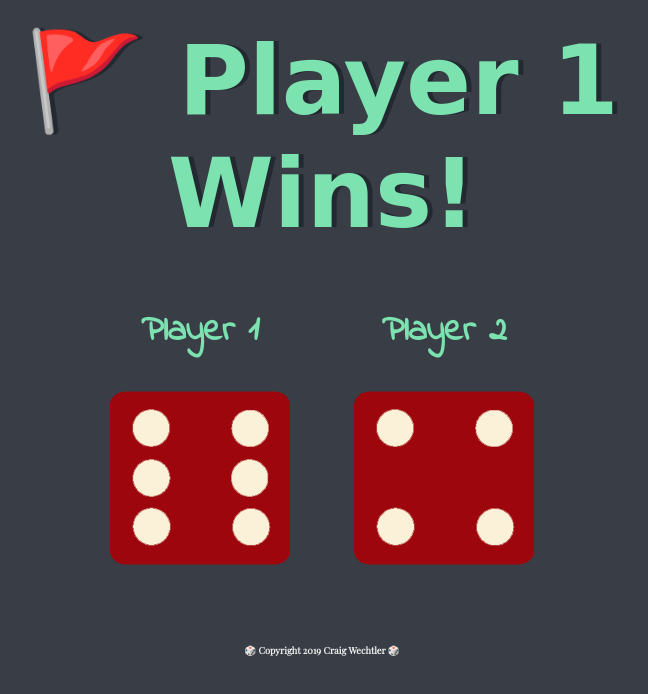
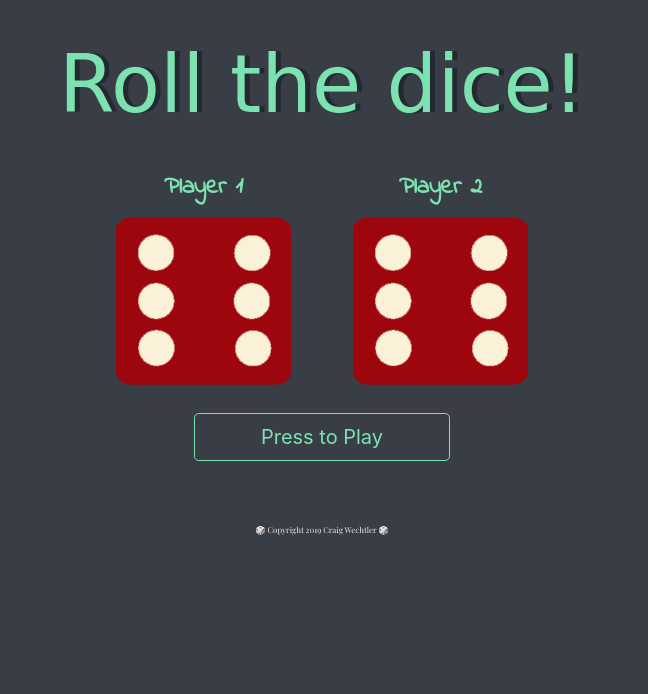
Before and after one commit to cwechtler/Dice-Game, a plain HTML site: page index.html in a window 1280 px wide. Shown: the whole page, without its empty margins (318-966 px from the left). Drawn offline with nearby package versions, Linux system fonts and the light colour scheme; a web font is replaced by a local one.

Commit message:
Add Bootstrap & Button Function

```diff
--- a/index.html
+++ b/index.html
@@ -5,22 +5,28 @@
   <meta charset="utf-8">
   <title>Dice Game</title>
   <link href="https://fonts.googleapis.com/css?family=Indie+Flower|Merienda+One|Playfair+Display" rel="stylesheet">
+  <link rel="stylesheet" href="https://stackpath.bootstrapcdn.com/bootstrap/4.3.1/css/bootstrap.min.css" integrity="sha384-ggOyR0iXCbMQv3Xipma34MD+dH/1fQ784/j6cY/iJTQUOhcWr7x9JvoRxT2MZw1T" crossorigin="anonymous">
   <link rel="stylesheet" href="styles.css">
 </head>
 
 <body>
   <div class="container">
-    <h1>Refresh Me</h1>
+    <h1>Roll the dice!</h1>
     <div class="dice">
       <h2>Player 1</h2>
-      <img class="img1" src="images/dice1.png" alt="">
+      <img class="img1" src="images/dice6.png" alt="">
     </div>
     <div class="dice">
       <h2>Player 2</h2>
-      <img class="img2" src="images/dice1.png" alt="">
+      <img class="img2" src="images/dice6.png" alt="">
     </div>
   </div>
+  <button type="button" class="btn btn-outline-light btn-lg">Press to Play</button>
   <script src="index.js" charset="utf-8"></script>
+
+  <script src="https://code.jquery.com/jquery-3.3.1.slim.min.js" integrity="sha384-q8i/X+965DzO0rT7abK41JStQIAqVgRVzpbzo5smXKp4YfRvH+8abtTE1Pi6jizo" crossorigin="anonymous"></script>
+  <script src="https://cdnjs.cloudflare.com/ajax/libs/popper.js/1.14.7/umd/popper.min.js" integrity="sha384-UO2eT0CpHqdSJQ6hJty5KVphtPhzWj9WO1clHTMGa3JDZwrnQq4sF86dIHNDz0W1" crossorigin="anonymous"></script>
+  <script src="https://stackpath.bootstrapcdn.com/bootstrap/4.3.1/js/bootstrap.min.js" integrity="sha384-JjSmVgyd0p3pXB1rRibZUAYoIIy6OrQ6VrjIEaFf/nJGzIxFDsf4x0xIM+B07jRM" crossorigin="anonymous"></script>
 </body>
 
 <footer>
--- a/index.js
+++ b/index.js
@@ -1,3 +1,8 @@
+var playButton = document.querySelector(".btn");
+
+playButton.onclick = function(){ Roll();};
+
+function Roll(){
   var randomNumber1 = Math.floor(Math.random() * 6) + 1;
   var randomNumber2 = Math.floor(Math.random() * 6) + 1;
 
@@ -16,3 +21,4 @@ else if(randomNumber1 < randomNumber2){
   else if(randomNumber1 === randomNumber2){
     document.querySelector("h1").textContent = "🚩 Draw! 🚩";
   }
+}
--- a/styles.css
+++ b/styles.css
@@ -1,4 +1,5 @@
 body {
+  text-align: center;
   margin: 0;
   background-color: #393E46;
   color: #7ce2af;
@@ -6,32 +7,46 @@ body {
 
 h1{
   font-family: 'Merienda One', cursive;
-  font-size: 6rem;
+  font-size: 5rem;
   text-shadow: 5px 0 #232931;
+  line-height: 1.5;
   margin: 25px;
 }
+
+h2{
+  font-family: 'Indie Flower', cursive;
+  font-weight: bold;
+  font-size: 1.5rem;
+  line-height: 1.5;
+}
+
+h3{
+  font-family: 'Playfair Display', serif;
+  color: #EEEEEE;
+  font-size: .5rem;
+}
+
 img{
   width: 75%;
 }
 
 footer{
-  font-family: 'Playfair Display', serif;
-  text-align: center;
-  color: #EEEEEE;
-  font-size: .5rem;
   margin-top: 5%;
 }
 
 .container {
-  text-align: center;
   width: 75%;
   margin: auto;
 }
 
 .dice{
-  font-family: 'Indie Flower', cursive;
-  font-weight: bold;
-  font-size: 1.5rem;
   width: 25%;
   display: inline-block;
 }
+
+.btn{
+  margin-top: 25px;
+  width: 20%;
+  color: #7ce2af;
+  border-color: #7ce2af;
+}
```
Lines whose indentation alone changed are shown as unchanged.
